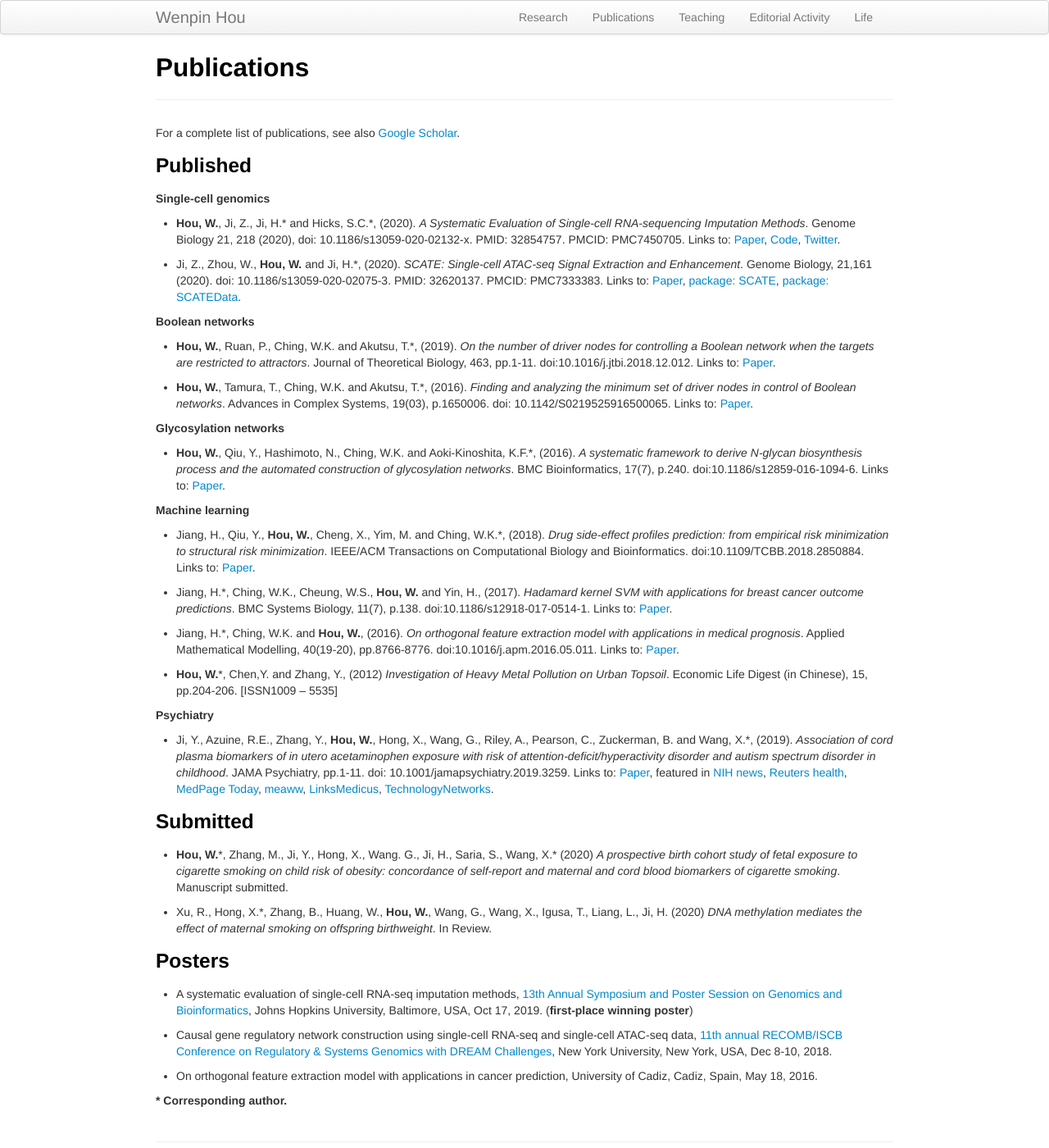
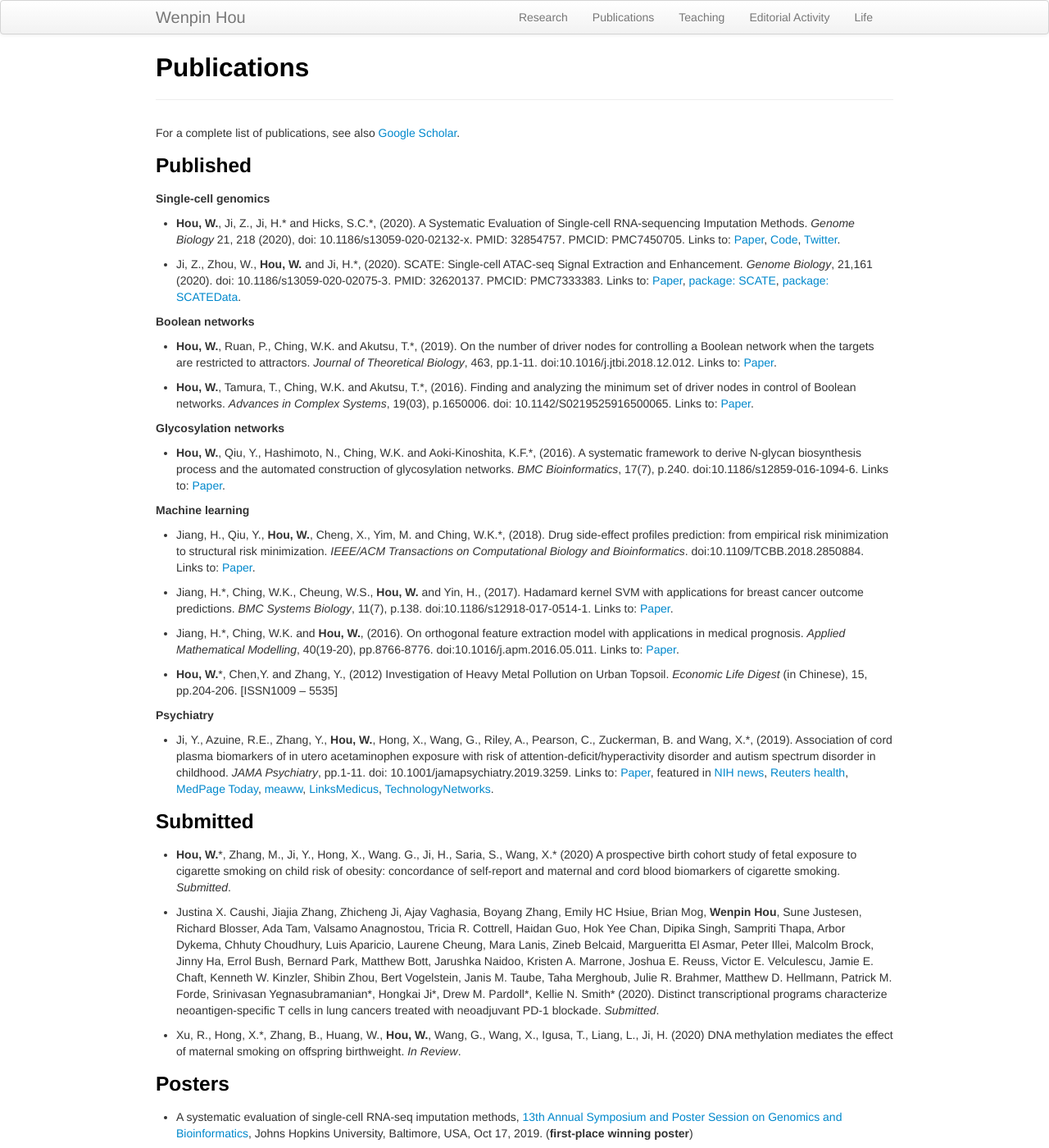
Before and after one commit to Winnie09/Wenpin_Hou, a Jekyll site: the page built from pages/publications.md, in a window 1280 px wide and 1400 px high. Shown: the whole window at 82% size. Built offline with Jekyll 4.4.1, drawn with Linux system fonts in a browser that asks for light colours.

Commit message:
update publication

```diff
--- a/pages/publications.md
+++ b/pages/publications.md
@@ -10,37 +10,39 @@
 
 ### Published
 ##### Single-cell genomics
-- **Hou, W.**, Ji, Z., Ji, H.\* and Hicks, S.C.\*, (2020). *A Systematic Evaluation of Single-cell RNA-sequencing Imputation Methods*. Genome Biology 21, 218 (2020), doi: 10.1186/s13059-020-02132-x. PMID: 32854757. PMCID: PMC7450705. Links to: [Paper](https://genomebiology.biomedcentral.com/articles/10.1186/s13059-020-02132-x), [Code](https://github.com/Winnie09/imputationBenchmark), [Twitter](https://twitter.com/GenomeBiology/status/1298976169484681219).
+- **Hou, W.**, Ji, Z., Ji, H.\* and Hicks, S.C.\*, (2020). A Systematic Evaluation of Single-cell RNA-sequencing Imputation Methods. *Genome Biology* 21, 218 (2020), doi: 10.1186/s13059-020-02132-x. PMID: 32854757. PMCID: PMC7450705. Links to: [Paper](https://genomebiology.biomedcentral.com/articles/10.1186/s13059-020-02132-x), [Code](https://github.com/Winnie09/imputationBenchmark), [Twitter](https://twitter.com/GenomeBiology/status/1298976169484681219).
 
-- Ji, Z., Zhou, W., **Hou, W.** and Ji, H.\*, (2020). *SCATE: Single-cell ATAC-seq Signal Extraction and Enhancement*. Genome Biology, 21,161 (2020). doi: 10.1186/s13059-020-02075-3. PMID: 32620137. PMCID: PMC7333383. Links to: [Paper](https://genomebiology.biomedcentral.com/articles/10.1186/s13059-020-02075-3), [package: SCATE](https://github.com/Winnie09/SCATE), [package: SCATEData](https://github.com/Winnie09/SCATEData).
+- Ji, Z., Zhou, W., **Hou, W.** and Ji, H.\*, (2020). SCATE: Single-cell ATAC-seq Signal Extraction and Enhancement. *Genome Biology*, 21,161 (2020). doi: 10.1186/s13059-020-02075-3. PMID: 32620137. PMCID: PMC7333383. Links to: [Paper](https://genomebiology.biomedcentral.com/articles/10.1186/s13059-020-02075-3), [package: SCATE](https://github.com/Winnie09/SCATE), [package: SCATEData](https://github.com/Winnie09/SCATEData).
 
 ##### Boolean networks
-- **Hou, W.**, Ruan, P., Ching, W.K. and Akutsu, T.\*, (2019). *On the number of driver nodes for controlling a Boolean network when the targets are restricted to attractors*. Journal of Theoretical Biology, 463, pp.1-11. doi:10.1016/j.jtbi.2018.12.012. Links to: [Paper](https://www.sciencedirect.com/science/article/pii/S0022519318306027).
+- **Hou, W.**, Ruan, P., Ching, W.K. and Akutsu, T.\*, (2019). On the number of driver nodes for controlling a Boolean network when the targets are restricted to attractors. *Journal of Theoretical Biology*, 463, pp.1-11. doi:10.1016/j.jtbi.2018.12.012. Links to: [Paper](https://www.sciencedirect.com/science/article/pii/S0022519318306027).
 
-- **Hou, W.**, Tamura, T., Ching, W.K. and Akutsu, T.\*, (2016). *Finding and analyzing the minimum set of driver nodes in control of Boolean networks*. Advances in Complex Systems, 19(03), p.1650006. doi: 10.1142/S0219525916500065. Links to: [Paper](https://www.worldscientific.com/doi/abs/10.1142/S0219525916500065).
+- **Hou, W.**, Tamura, T., Ching, W.K. and Akutsu, T.\*, (2016). Finding and analyzing the minimum set of driver nodes in control of Boolean networks. *Advances in Complex Systems*, 19(03), p.1650006. doi: 10.1142/S0219525916500065. Links to: [Paper](https://www.worldscientific.com/doi/abs/10.1142/S0219525916500065).
 
 ##### Glycosylation networks
 
-- **Hou, W.**, Qiu, Y., Hashimoto, N., Ching, W.K. and Aoki-Kinoshita, K.F.\*, (2016). *A systematic framework to derive N-glycan biosynthesis process and the automated construction of glycosylation networks*. BMC Bioinformatics, 17(7), p.240. doi:10.1186/s12859-016-1094-6. Links to:  [Paper](https://bmcbioinformatics.biomedcentral.com/articles/10.1186/s12859-016-1094-6).
+- **Hou, W.**, Qiu, Y., Hashimoto, N., Ching, W.K. and Aoki-Kinoshita, K.F.\*, (2016). A systematic framework to derive N-glycan biosynthesis process and the automated construction of glycosylation networks. *BMC Bioinformatics*, 17(7), p.240. doi:10.1186/s12859-016-1094-6. Links to:  [Paper](https://bmcbioinformatics.biomedcentral.com/articles/10.1186/s12859-016-1094-6).
 
 ##### Machine learning
 
-- Jiang, H., Qiu, Y., **Hou, W.**, Cheng, X., Yim, M. and Ching, W.K.\*, (2018). *Drug side-effect profiles prediction: from empirical risk minimization to structural risk minimization*. IEEE/ACM Transactions on Computational Biology and Bioinformatics. doi:10.1109/TCBB.2018.2850884. Links to:  [Paper](https://ieeexplore.ieee.org/abstract/document/8399504).
+- Jiang, H., Qiu, Y., **Hou, W.**, Cheng, X., Yim, M. and Ching, W.K.\*, (2018). Drug side-effect profiles prediction: from empirical risk minimization to structural risk minimization. *IEEE/ACM Transactions on Computational Biology and Bioinformatics*. doi:10.1109/TCBB.2018.2850884. Links to:  [Paper](https://ieeexplore.ieee.org/abstract/document/8399504).
 
-- Jiang, H.\*, Ching, W.K., Cheung, W.S., **Hou, W.** and Yin, H., (2017). *Hadamard kernel SVM with applications for breast cancer outcome predictions*. BMC Systems Biology, 11(7), p.138. doi:10.1186/s12918-017-0514-1. Links to: [Paper](https://bmcsystbiol.biomedcentral.com/articles/10.1186/s12918-017-0514-1).
+- Jiang, H.\*, Ching, W.K., Cheung, W.S., **Hou, W.** and Yin, H., (2017). Hadamard kernel SVM with applications for breast cancer outcome predictions. *BMC Systems Biology*, 11(7), p.138. doi:10.1186/s12918-017-0514-1. Links to: [Paper](https://bmcsystbiol.biomedcentral.com/articles/10.1186/s12918-017-0514-1).
 
-- Jiang, H.\*, Ching, W.K. and **Hou, W.**, (2016). *On orthogonal feature extraction model with applications in medical prognosis*. Applied Mathematical Modelling, 40(19-20), pp.8766-8776. doi:10.1016/j.apm.2016.05.011. Links to: [Paper](https://www.sciencedirect.com/science/article/abs/pii/S0307904X1630261X).
+- Jiang, H.\*, Ching, W.K. and **Hou, W.**, (2016). On orthogonal feature extraction model with applications in medical prognosis. *Applied Mathematical Modelling*, 40(19-20), pp.8766-8776. doi:10.1016/j.apm.2016.05.011. Links to: [Paper](https://www.sciencedirect.com/science/article/abs/pii/S0307904X1630261X).
 
-- **Hou, W.**\*, Chen,Y. and Zhang, Y., (2012) *Investigation of Heavy Metal Pollution on Urban Topsoil*. Economic Life Digest (in Chinese), 15, pp.204-206. [ISSN1009 -- 5535]
+- **Hou, W.**\*, Chen,Y. and Zhang, Y., (2012) Investigation of Heavy Metal Pollution on Urban Topsoil. *Economic Life Digest* (in Chinese), 15, pp.204-206. [ISSN1009 -- 5535]
 
 ##### Psychiatry
 
-- Ji, Y., Azuine, R.E., Zhang, Y., **Hou, W.**, Hong, X., Wang, G., Riley, A., Pearson, C., Zuckerman, B. and Wang, X.\*, (2019). *Association of cord plasma biomarkers of in utero acetaminophen exposure with risk of attention-deficit/hyperactivity disorder and autism spectrum disorder in childhood*. JAMA Psychiatry, pp.1-11. doi: 10.1001/jamapsychiatry.2019.3259. Links to: [Paper](https://jamanetwork.com/journals/jamapsychiatry/article-abstract/2753512), featured in  [NIH news](https://www.nih.gov/news-events/news-releases/nih-funded-study-suggests-acetaminophen-exposure-pregnancy-linked-higher-risk-adhd-autism), [Reuters health](https://www.reuters.com/article/us-health-pregnancy-acetaminophen/babies-at-higher-risk-for-adhd-autism-if-pregnant-moms-took-acetaminophen-idUSKBN1X920J?fbclid=IwAR3T4phyb6Fu4F9zQVNL4EWgET04m4ITHD6S1R8eZkvj2j3TBIPJZSpYqf0), [MedPage Today](https://www.medpagetoday.com/obgyn/pregnancy/83040), [meaww](https://meaww.com/taking-pain-relief-drug-acetaminophen-pregnancy-risk-autism-adhd-study), [LinksMedicus](https://linksmedicus.com/news/study-utero-acetaminophen-exposure-linked-increased-risk-adhd-autism-spectrum-disorder-childhood/), [TechnologyNetworks](https://www.technologynetworks.com/drug-discovery/news/paracetamol-during-pregnancy-could-be-linked-to-increased-risk-of-adhd-and-autism-326647).
+- Ji, Y., Azuine, R.E., Zhang, Y., **Hou, W.**, Hong, X., Wang, G., Riley, A., Pearson, C., Zuckerman, B. and Wang, X.\*, (2019). Association of cord plasma biomarkers of in utero acetaminophen exposure with risk of attention-deficit/hyperactivity disorder and autism spectrum disorder in childhood. *JAMA Psychiatry*, pp.1-11. doi: 10.1001/jamapsychiatry.2019.3259. Links to: [Paper](https://jamanetwork.com/journals/jamapsychiatry/article-abstract/2753512), featured in  [NIH news](https://www.nih.gov/news-events/news-releases/nih-funded-study-suggests-acetaminophen-exposure-pregnancy-linked-higher-risk-adhd-autism), [Reuters health](https://www.reuters.com/article/us-health-pregnancy-acetaminophen/babies-at-higher-risk-for-adhd-autism-if-pregnant-moms-took-acetaminophen-idUSKBN1X920J?fbclid=IwAR3T4phyb6Fu4F9zQVNL4EWgET04m4ITHD6S1R8eZkvj2j3TBIPJZSpYqf0), [MedPage Today](https://www.medpagetoday.com/obgyn/pregnancy/83040), [meaww](https://meaww.com/taking-pain-relief-drug-acetaminophen-pregnancy-risk-autism-adhd-study), [LinksMedicus](https://linksmedicus.com/news/study-utero-acetaminophen-exposure-linked-increased-risk-adhd-autism-spectrum-disorder-childhood/), [TechnologyNetworks](https://www.technologynetworks.com/drug-discovery/news/paracetamol-during-pregnancy-could-be-linked-to-increased-risk-of-adhd-and-autism-326647).
 
 ### Submitted
-- **Hou, W.**\*, Zhang, M., Ji, Y., Hong, X., Wang. G., Ji, H., Saria, S., Wang, X.\* (2020) *A prospective birth cohort study of fetal exposure to cigarette smoking on child risk of obesity: concordance of self-report and maternal and cord blood biomarkers of cigarette smoking*. Manuscript submitted.
+- **Hou, W.**\*, Zhang, M., Ji, Y., Hong, X., Wang. G., Ji, H., Saria, S., Wang, X.\* (2020)  A prospective birth cohort study of fetal exposure to cigarette smoking on child risk of obesity: concordance of self-report and maternal and cord blood biomarkers of cigarette smoking. *Submitted*.
 
-- Xu, R., Hong, X.\*, Zhang, B., Huang, W., **Hou, W.**, Wang, G., Wang, X., Igusa, T., Liang, L., Ji, H. (2020) *DNA methylation mediates the effect of maternal smoking on offspring birthweight*. In Review.
+- Justina X. Caushi, Jiajia Zhang, Zhicheng Ji, Ajay Vaghasia, Boyang Zhang, Emily HC Hsiue, Brian Mog, **Wenpin Hou**, Sune Justesen, Richard Blosser, Ada Tam, Valsamo Anagnostou, Tricia R. Cottrell, Haidan Guo, Hok Yee Chan, Dipika Singh, Sampriti Thapa, Arbor Dykema, Chhuty Choudhury, Luis Aparicio, Laurene Cheung, Mara Lanis, Zineb Belcaid, Margueritta El Asmar, Peter Illei, Malcolm Brock, Jinny Ha, Errol Bush, Bernard Park, Matthew Bott, Jarushka Naidoo, Kristen A. Marrone, Joshua E. Reuss, Victor E. Velculescu, Jamie E. Chaft, Kenneth W. Kinzler, Shibin Zhou, Bert Vogelstein, Janis M. Taube, Taha Merghoub, Julie R. Brahmer, Matthew D. Hellmann, Patrick M. Forde, Srinivasan Yegnasubramanian\*, Hongkai Ji\*, Drew M. Pardoll\*,  Kellie N. Smith\* (2020). Distinct transcriptional programs characterize neoantigen-specific T cells in lung cancers treated with neoadjuvant PD-1 blockade. *Submitted*.
+
+- Xu, R., Hong, X.\*, Zhang, B., Huang, W., **Hou, W.**, Wang, G., Wang, X., Igusa, T., Liang, L., Ji, H. (2020) DNA methylation mediates the effect of maternal smoking on offspring birthweight. *In Review*.
 
 ### Posters
 
```
